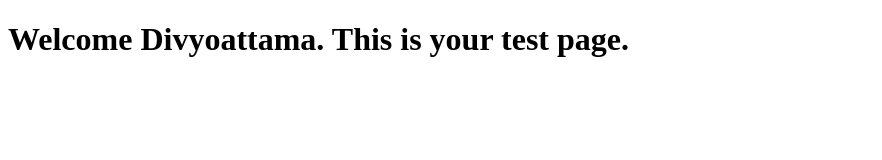
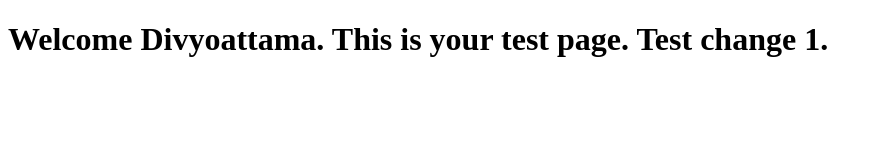
Before and after one commit to Divyoattama/Test-repositiry, a plain HTML site: page site/index.html in a window 1280 px wide. Shown: the whole page, without its empty margins (0-882 px from the left). Drawn offline with Linux system fonts and the light colour scheme.

Commit message:
Change 1.

```diff
--- a/site/index.html
+++ b/site/index.html
@@ -4,6 +4,6 @@
 	<title>Hello Divyoattama</title>
 </head>
 <body>
-<h1>Welcome Divyoattama. This is your test page.</h1>
+<h1>Welcome Divyoattama. This is your test page. Test change 1.</h1>
 </body>
 </html>
```
